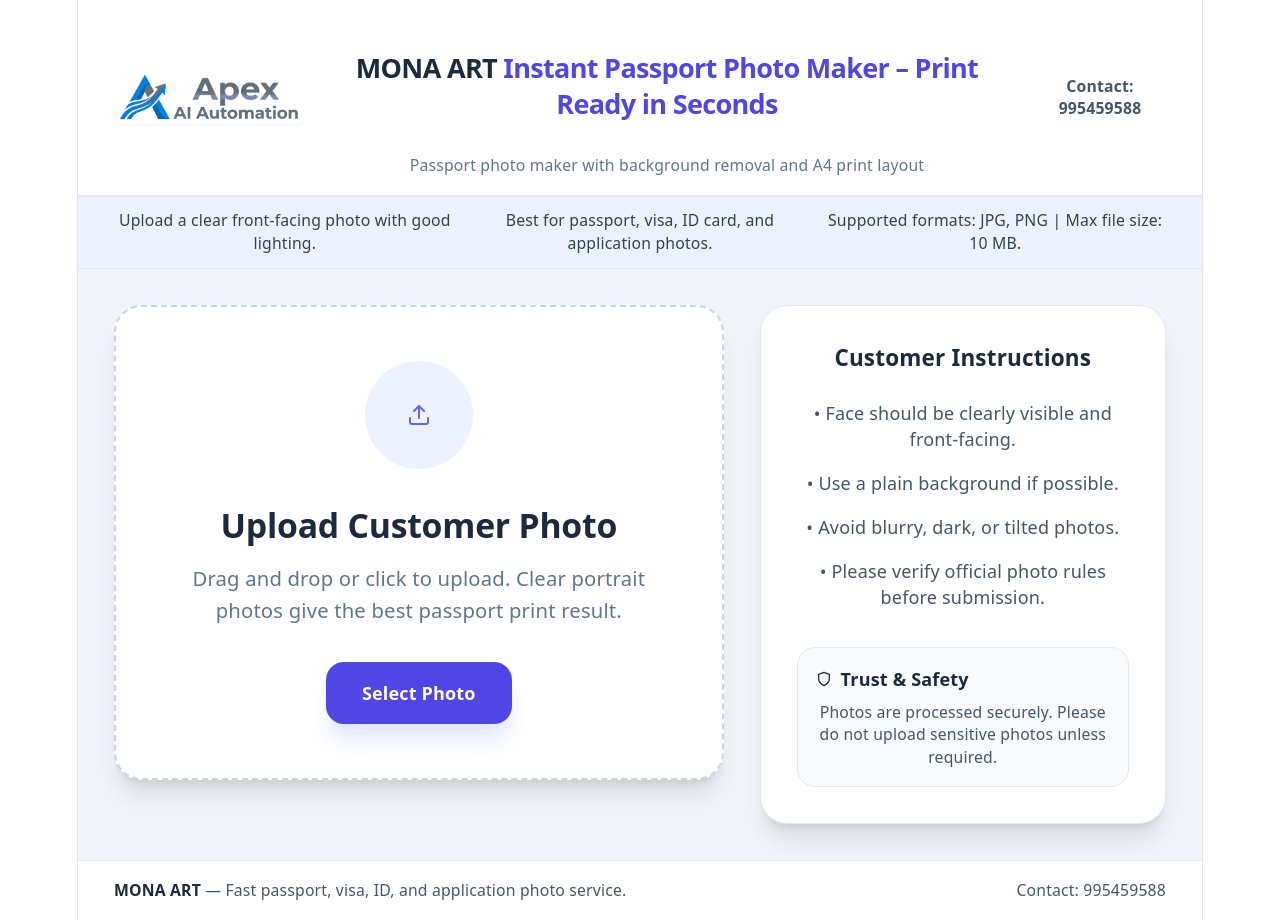
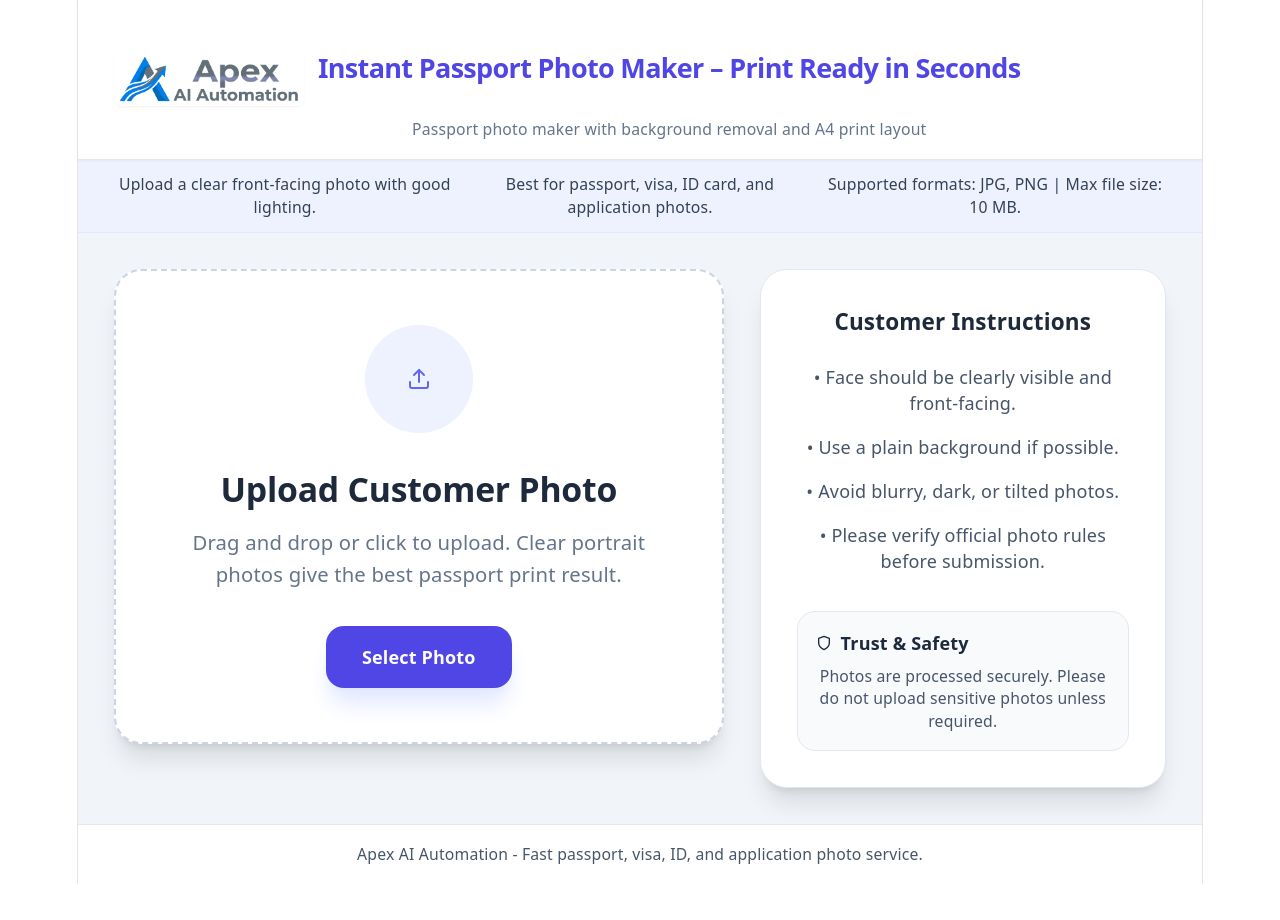
Before and after one commit to apexaiautomation/passport-app-dev, a React (Vite) app: page / in a window 1280 px wide. After the commit the page ends 884 px from the top, so only its background shows below. Built offline with nearby package versions, Linux system fonts and the light colour scheme.

Commit message:
Update App.jsx

```diff
--- a/src/App.jsx
+++ b/src/App.jsx
@@ -14,9 +14,9 @@
 const MARGIN_LEFT = 60;
 const MARGIN_TOP = 60;
 
-const SHOP_NAME = 'MONA ART';
+const BRAND_NAME = 'Apex AI Automation';
 const SHOP_TAGLINE = 'Passport photo maker with background removal and A4 print layout';
-const SHOP_CONTACT = 'Contact: 995459588';
+const FOOTER_TEXT = 'Apex AI Automation - Fast passport, visa, ID, and application photo service.';
 
 const BG_COLORS = [
   { name: 'White', value: '#ffffff' },
@@ -421,7 +421,7 @@
         const url = window.URL.createObjectURL(blob);
         const link = document.createElement('a');
         link.href = url;
-        link.download = `MONA_ART_Passport_Sheet_${Date.now()}.jpg`;
+        link.download = `Apex_AI_Automation_Passport_Sheet_${Date.now()}.jpg`;
         document.body.appendChild(link);
         link.click();
         document.body.removeChild(link);
@@ -462,7 +462,7 @@
               position: absolute;
               top: .5mm;
               left: .5mm;
-            width: 204mm; /* 210 - 3 - 3 */
+              width: 204mm;
               height: auto;
             }
           </style>
@@ -485,21 +485,20 @@
           <div className="shrink-0">
             <img
               src={logo}
-              alt="Mona Art Logo"
+              alt="Apex AI Automation Logo"
               className="h-12 w-auto object-contain bg-white p-1 rounded-md shadow-sm"
             />
           </div>
 
           <div>
             <h1 className="text-lg sm:text-2xl font-black text-slate-800 tracking-tight">
-              {SHOP_NAME} <span className="text-indigo-600">Instant Passport Photo Maker – Print Ready in Seconds</span>
+              <span className="text-indigo-600">Instant Passport Photo Maker – Print Ready in Seconds</span>
             </h1>
             <p className="text-xs sm:text-sm text-slate-500">{SHOP_TAGLINE}</p>
           </div>
         </div>
 
         <div className="flex flex-wrap items-center gap-4">
-          <div className="text-sm font-semibold text-slate-600">{SHOP_CONTACT}</div>
           {step !== 'upload' && (
             <button
               onClick={resetApp}
@@ -750,7 +749,7 @@
             <div className="w-full max-w-6xl flex flex-col lg:flex-row gap-8 h-full pb-8">
               <div className="flex-1 bg-white shadow-2xl rounded-3xl p-5 sm:p-10 overflow-auto flex flex-col items-center border border-slate-200">
                 <div className="w-full text-center mb-6">
-                  <h2 className="text-2xl font-black text-slate-800">{SHOP_NAME} Print Preview</h2>
+                  <h2 className="text-2xl font-black text-slate-800">Print Preview</h2>
                   <p className="text-slate-500">Ready for passport, visa, ID, and application photo printing.</p>
                 </div>
                 <div className="bg-slate-200/30 p-4 sm:p-12 shadow-inner rounded-2xl border-2 border-dashed border-slate-300">
@@ -790,9 +789,8 @@
                 </div>
 
                 <div className="bg-white rounded-3xl p-6 shadow-xl border border-slate-200 text-sm text-slate-600">
-                  <p className="font-bold text-slate-800 mb-2">{SHOP_NAME}</p>
-                  <p>{SHOP_TAGLINE}</p>
-                  <p className="mt-3">{SHOP_CONTACT}</p>
+                  <p className="font-bold text-slate-800 mb-2">{BRAND_NAME}</p>
+                  <p>Fast passport, visa, ID, and application photo service.</p>
                 </div>
               </div>
             </div>
@@ -801,11 +799,8 @@
       </div>
 
       <footer className="bg-white border-t px-4 sm:px-6 lg:px-8 py-4 text-sm text-slate-600">
-        <div className="max-w-7xl mx-auto flex flex-col lg:flex-row justify-between gap-3">
-          <div>
-            <span className="font-bold text-slate-800">{SHOP_NAME}</span> — Fast passport, visa, ID, and application photo service.
-          </div>
-          <div>{SHOP_CONTACT}</div>
+        <div className="max-w-7xl mx-auto text-center">
+          {FOOTER_TEXT}
         </div>
       </footer>
     </div>
```
Lines whose indentation alone changed are shown as unchanged.
